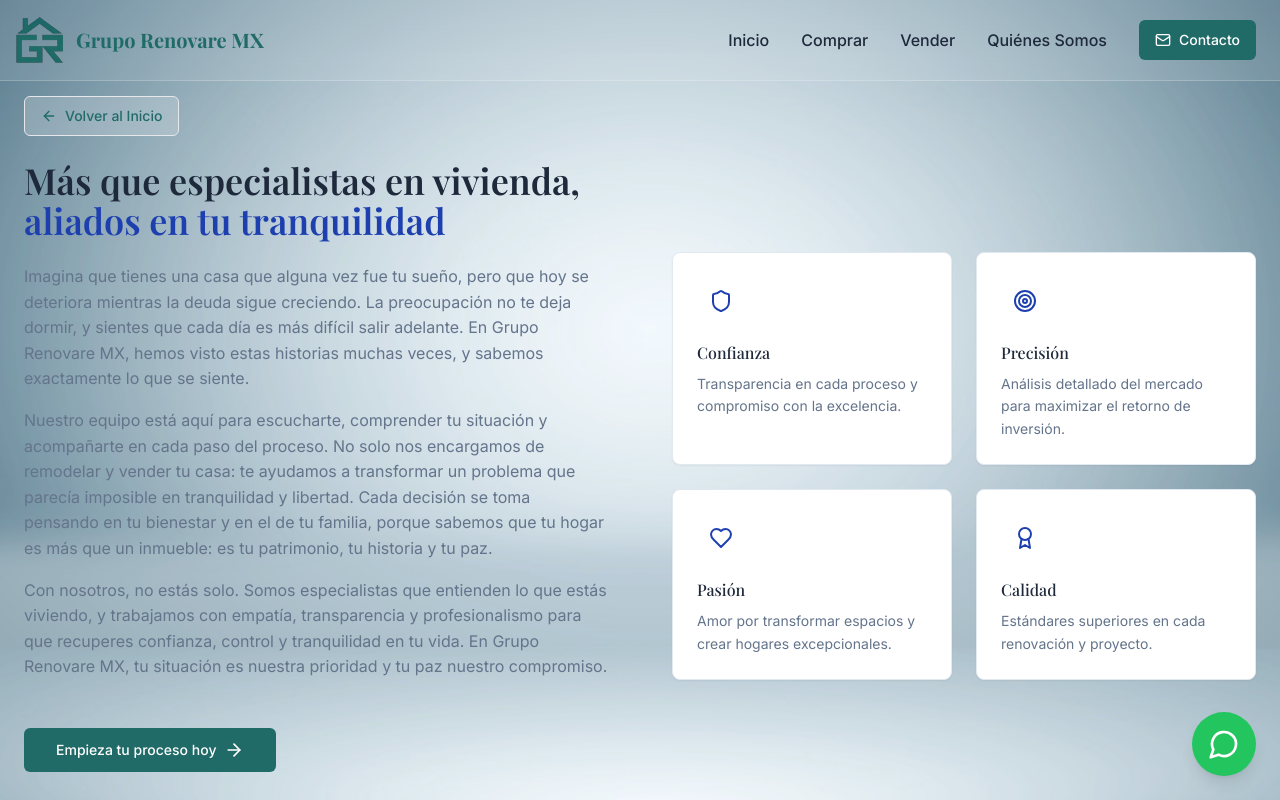
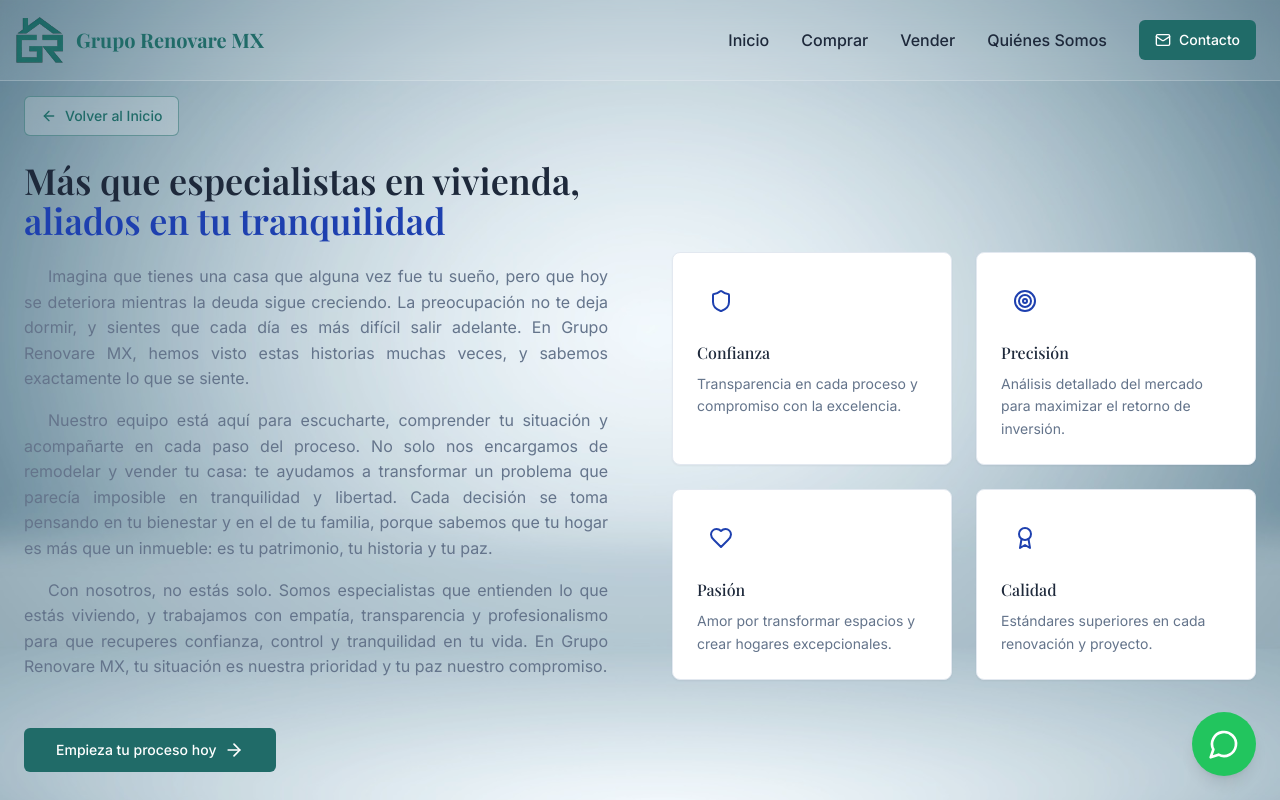
Before and after one commit to Disidente87/gruporenovaremx, a Next.js app: page /about in a window 1280 px wide. Shown: the top 800 px of the page. Built offline with nearby package versions, Linux system fonts and the light colour scheme.

Commit message:
added transparency to border of Volver al inicio buttons

```diff
--- a/app/about/page.tsx
+++ b/app/about/page.tsx
@@ -19,7 +19,7 @@
           <Link href="/">
             <Button
               variant="outline"
-              className="border-primary/50 hover:bg-primary/10 bg-white/20 backdrop-blur-sm text-brand"
+              className="btn-back-home"
             >
               <ArrowLeft className="w-4 h-4 mr-2" />
               Volver al Inicio
--- a/app/globals.css
+++ b/app/globals.css
@@ -158,6 +158,19 @@
   background-color: var(--brand-green-light);
 }
 
+.btn-back-home {
+  border-color: rgba(32, 107, 104, 0.5);
+  background-color: rgba(255, 255, 255, 0.2);
+  backdrop-filter: blur(8px);
+  color: var(--brand-green);
+  transition: all 0.2s ease;
+}
+
+.btn-back-home:hover {
+  border-color: rgba(32, 107, 104, 0.5);
+  background-color: rgba(32, 107, 104, 0.1);
+}
+
 @keyframes accordion-down {
   from {
     height: 0;
--- a/app/services/page.tsx
+++ b/app/services/page.tsx
@@ -19,7 +19,7 @@
           <Link href="/">
             <Button
               variant="outline"
-              className="border-primary/50 hover:bg-primary/10 bg-white/20 backdrop-blur-sm text-brand"
+              className="btn-back-home"
             >
               <ArrowLeft className="w-4 h-4 mr-2" />
               Volver al Inicio
--- a/components/about-section.tsx
+++ b/components/about-section.tsx
@@ -40,14 +40,14 @@
                   </h2>
                 </div>
 
-                <div className="space-y-4 text-elegant">
-                  <p className="text-muted-foreground">
+                <div className="space-y-4 text-elegant text-justify">
+                  <p className="text-muted-foreground indent-6">
                     Imagina que tienes una casa que alguna vez fue tu sueño, pero que hoy se deteriora mientras la deuda sigue creciendo. La preocupación no te deja dormir, y sientes que cada día es más difícil salir adelante. En Grupo Renovare MX, hemos visto estas historias muchas veces, y sabemos exactamente lo que se siente.
                   </p>
-                  <p className="text-muted-foreground">
+                  <p className="text-muted-foreground indent-6">
                     Nuestro equipo está aquí para escucharte, comprender tu situación y acompañarte en cada paso del proceso. No solo nos encargamos de remodelar y vender tu casa: te ayudamos a transformar un problema que parecía imposible en tranquilidad y libertad. Cada decisión se toma pensando en tu bienestar y en el de tu familia, porque sabemos que tu hogar es más que un inmueble: es tu patrimonio, tu historia y tu paz.
                   </p>
-                  <p className="text-muted-foreground">
+                  <p className="text-muted-foreground indent-6">
                     Con nosotros, no estás solo. Somos especialistas que entienden lo que estás viviendo, y trabajamos con empatía, transparencia y profesionalismo para que recuperes confianza, control y tranquilidad en tu vida. En Grupo Renovare MX, tu situación es nuestra prioridad y tu paz nuestro compromiso.
                   </p>
                 </div>
--- a/components/comprar-section.tsx
+++ b/components/comprar-section.tsx
@@ -44,7 +44,7 @@
           <Link href="/">
             <Button
               variant="outline"
-              className="border-primary/50 hover:bg-primary/10 bg-white/20 backdrop-blur-sm text-brand"
+              className="btn-back-home"
             >
               <ArrowLeft className="w-4 h-4 mr-2" />
               Volver al Inicio
@@ -68,7 +68,7 @@
             </div>
 
             <div className="text-center space-y-4">
-              <p className="text-lg text-muted-foreground max-w-3xl mx-auto leading-relaxed">
+              <p className="text-lg text-muted-foreground max-w-4xl mx-auto leading-relaxed">
                 Te ayudamos a encontrar la propiedad ideal que se adapte a tus necesidades y presupuesto.
                 Nuestro equipo de expertos te guiará en todo el proceso de compra con transparencia y confianza.
               </p>
--- a/components/contact-section.tsx
+++ b/components/contact-section.tsx
@@ -39,7 +39,7 @@
         {/* Back Button */}
         <div className="mb-1">
           <Link href="/main">
-            <Button variant="outline" className="flex items-center gap-2 hover:text-foreground hover:border-primary/50 bg-white/20 backdrop-blur-sm border-primary/50 text-brand">
+            <Button variant="outline" className="btn-back-home flex items-center gap-2">
               <ArrowLeft className="w-4 h-4" />
               Volver al Inicio
             </Button>
--- a/components/vender-section.tsx
+++ b/components/vender-section.tsx
@@ -23,7 +23,7 @@
           <Link href="/">
             <Button
               variant="outline"
-              className="border-primary/50 hover:bg-primary/10 bg-white/20 backdrop-blur-sm text-brand"
+              className="btn-back-home"
             >
               <ArrowLeft className="w-4 h-4 mr-2" />
               Volver al Inicio
@@ -49,7 +49,7 @@
             </div>
 
             <div className="text-center space-y-4">
-              <p className="text-lg text-muted-foreground max-w-3xl mx-auto leading-relaxed">
+              <p className="text-lg text-muted-foreground max-w-4xl mx-auto leading-relaxed">
                 Sabemos lo que significa vivir con la preocupación de una deuda que no deja de crecer mientras tu casa pierde valor. Por eso, te acompañamos paso a paso con soluciones claras y humanas: remodelamos y vendemos tu vivienda para que recuperes estabilidad y paz.
               </p>
               <p className="text-lg text-muted-foreground font-medium">
```
